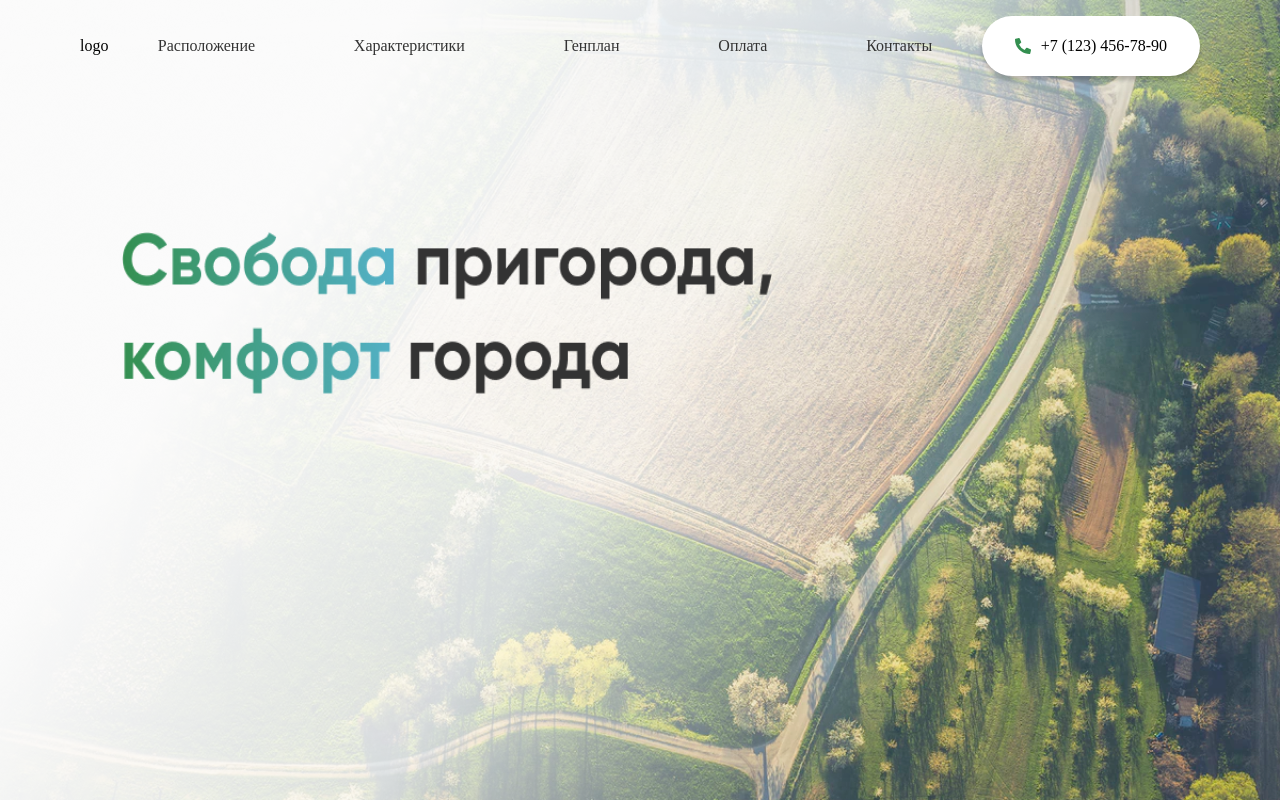
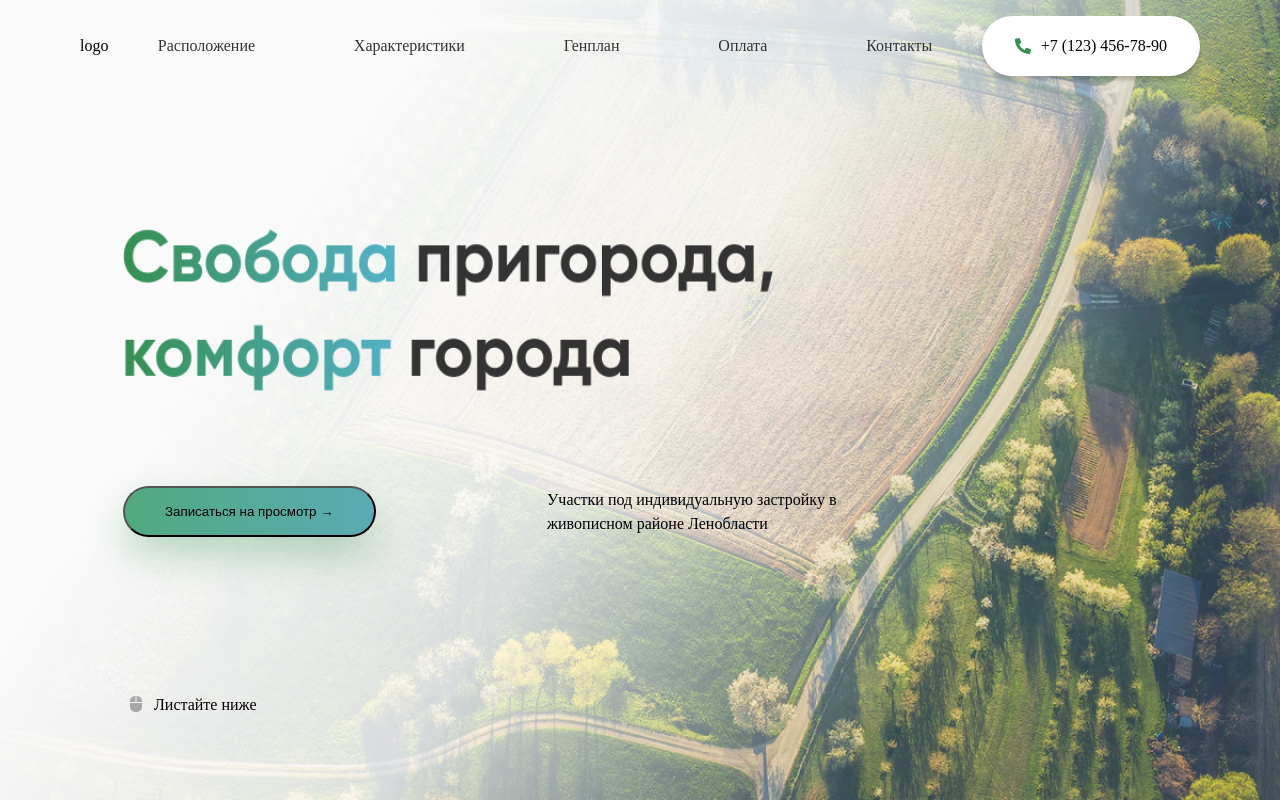
Before and after one commit to matt6852/lakes, a Next.js app: page / in a window 1280 px wide. Built offline with nearby package versions, Linux system fonts and the light colour scheme.

Commit message:
added main section and navbar only desctop

```diff
--- a/components/Sections/MainSection.js
+++ b/components/Sections/MainSection.js
@@ -1,9 +1,11 @@
 import Image from "next/image";
 import style from "styles/MainSection.module.scss";
+import { FaMouse } from "react-icons/fa";
 
 export default function MainSection() {
   return (
     <section className={style.main_section}>
+      <div className={style.center}>
         <div className={style.img_container}>
           <Image
             src="/main-title.png"
@@ -12,6 +14,18 @@ export default function MainSection() {
             height={162}
           />
         </div>
+        <div className={style.btn_container}>
+          <button className={style.btn_main_one}>
+            Записаться на просмотр &rarr;
+          </button>
+          <p className={style.btn_main_two}>
+            Участки под индивидуальную застройку в живописном районе Ленобласти
+          </p>
+        </div>
+      </div>
+        <div className ={style.mous}>
+          <FaMouse className ={style.icon} /> <span>Листайте ниже</span>
+        </div>
     </section>
   );
 }
--- a/styles/MainSection.module.scss
+++ b/styles/MainSection.module.scss
@@ -1,12 +1,42 @@
-.main_section{
-    position: relative;
-    min-width: 100vw;
-	min-height: 100vh;
-	background:  url("/main-section.png") center/cover;
-   .img_container{
-       position: absolute;
-       left: 122px;
-       top: 232px;
+.main_section {
+  min-width: 100vw;
+  min-height: 100vh;
+  background: url("/main-section.png") center/cover;
 
-   }
+  .center {
+    padding-top: 200px;
+    padding-left: 123px;
+    display: flex;
+    flex-direction: column;
+    height: 600px;
+    justify-content: space-around;
+    .btn_container {
+      display: flex;
+      width: 50rem;
+      height: 30%;
+      justify-content: space-between;
+      align-items: center;
+      .btn_main_one {
+        padding: 1rem 2.5rem;
+        background: linear-gradient(90deg, #4ea86a -38.01%, #5cacc7 135.09%);
+        box-shadow: 0px 18px 40px -5px rgba(25, 135, 59, 0.35);
+        border-radius: 50px;
+      }
+      .btn_main_two {
+        padding: 1.5rem;
+        line-height: 1.5;
+        width: 50%;
+      }
+    }
+  }
+  .mous{
+      margin-top: 6rem;
+      margin-left: 8rem;
+      margin-right: auto;
+      display: flex;
+      .icon{
+          opacity: .3;
+          margin-right: 10px;
+      }
+  }
 }
```
Lines whose indentation alone changed are shown as unchanged.
